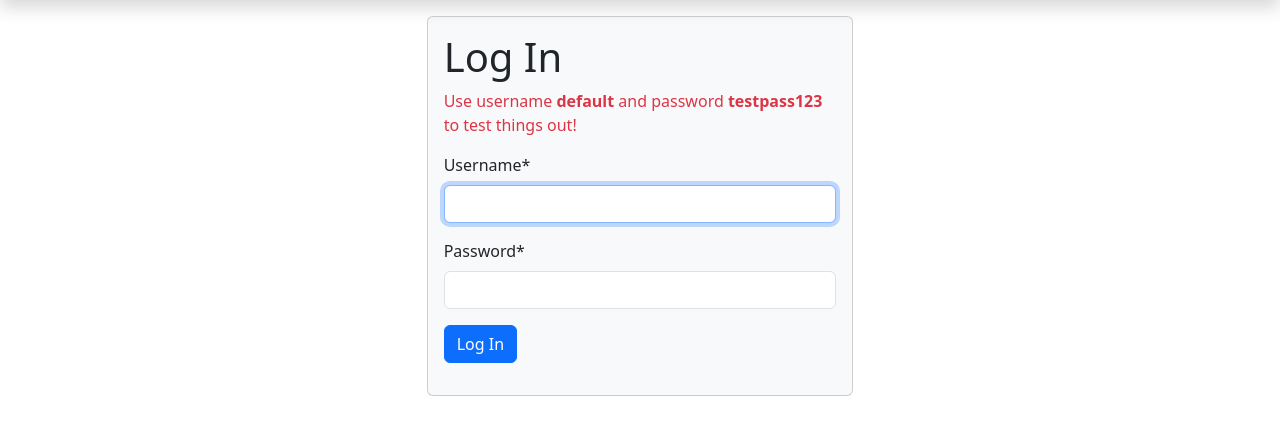
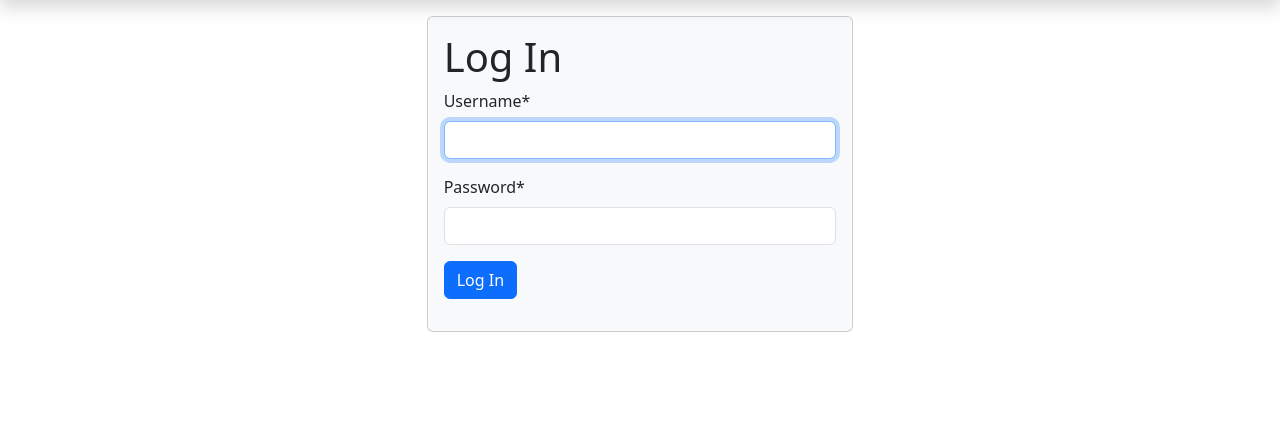
Before and after one commit to jaerrib/prod-pause, a Django app: page /accounts/login/ in a window 1280 px wide. Shown: the part 72-507 px from the top of the page. Run offline with Django 5.2, Linux system fonts and the light colour scheme; parts of the project's set-up code (start-up, migrations or seed data) failed here and were passed over; some libraries are stand-ins or nearby versions.

Commit message:
Remove default user info from login screen

```diff
--- a/templates/registration/login.html
+++ b/templates/registration/login.html
@@ -6,9 +6,9 @@
 {% block content %}
         <div class="container col-lg-4 col-10  card bg-body-tertiary p-3">
             <h1>Log In</h1>
-            <p class="text-danger">Use username <span
+            <!-- <p class="text-danger">Use username <span
                     class="fw-bold">default</span> and password <span
-                    class="fw-bold">testpass123</span> to test things out!</p>
+                    class="fw-bold">testpass123</span> to test things out!</p> -->
             <form method="post">
                 {% csrf_token %}
                 {{ form|crispy }}
```
